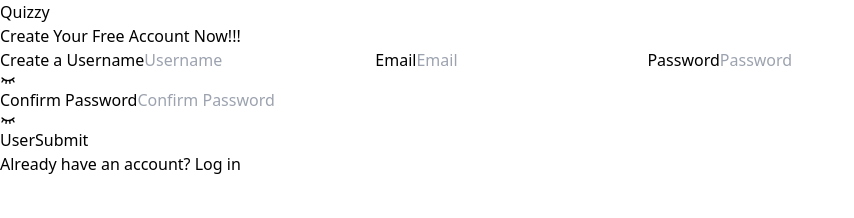
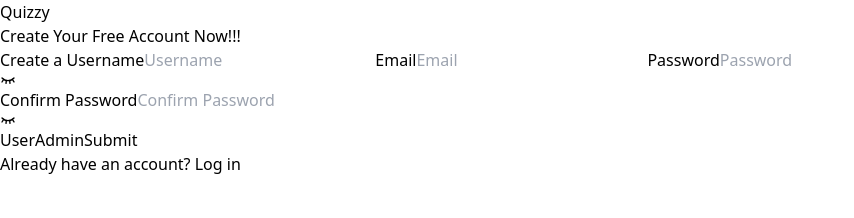
Before and after one commit to PravinRathod009/Quize_web, a React (Vite) app in the folder client/: page /signup in a window 1280 px wide. Shown: the top 218 px of the page, without its empty margins (0-854 px from the left). Built offline with nearby package versions, Linux system fonts and the light colour scheme.

Commit message:
Update SignUp.jsx

```diff
--- a/client/src/pages/SignUp.jsx
+++ b/client/src/pages/SignUp.jsx
@@ -148,7 +148,7 @@ const SignUp = () => {
               }}>
               User
             </button>
-          {/*    <button
+             <button
               type="button"
               className={`${role === "admin" ? "bg-green-700" : "bg-transparent"} px-3 rounded-full`}
               onClick={(e) => {
@@ -158,7 +158,7 @@ const SignUp = () => {
               }}>
               Admin
             </button>
-             */}
+
           </span>
 
           <span className=''>
```
